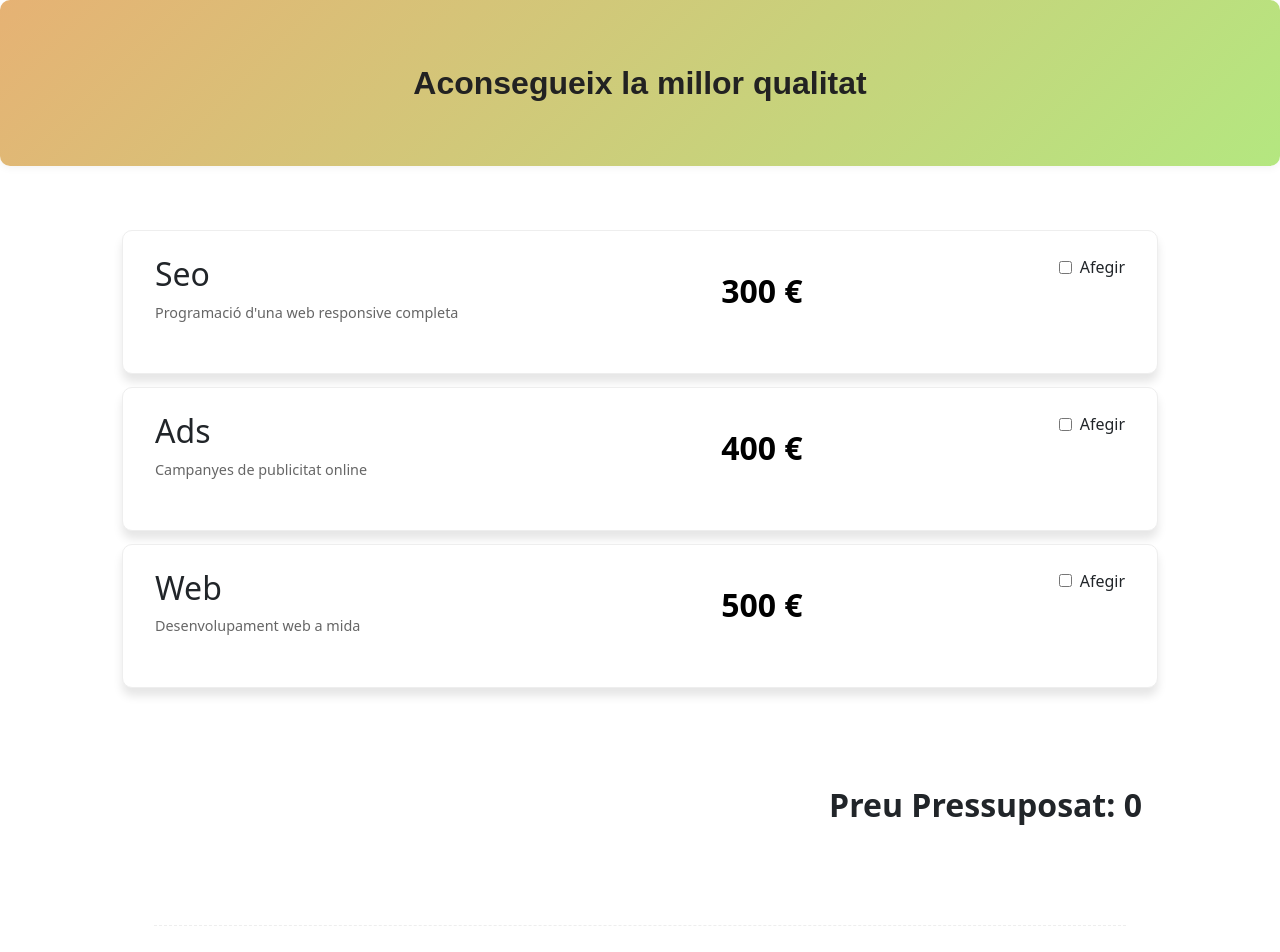
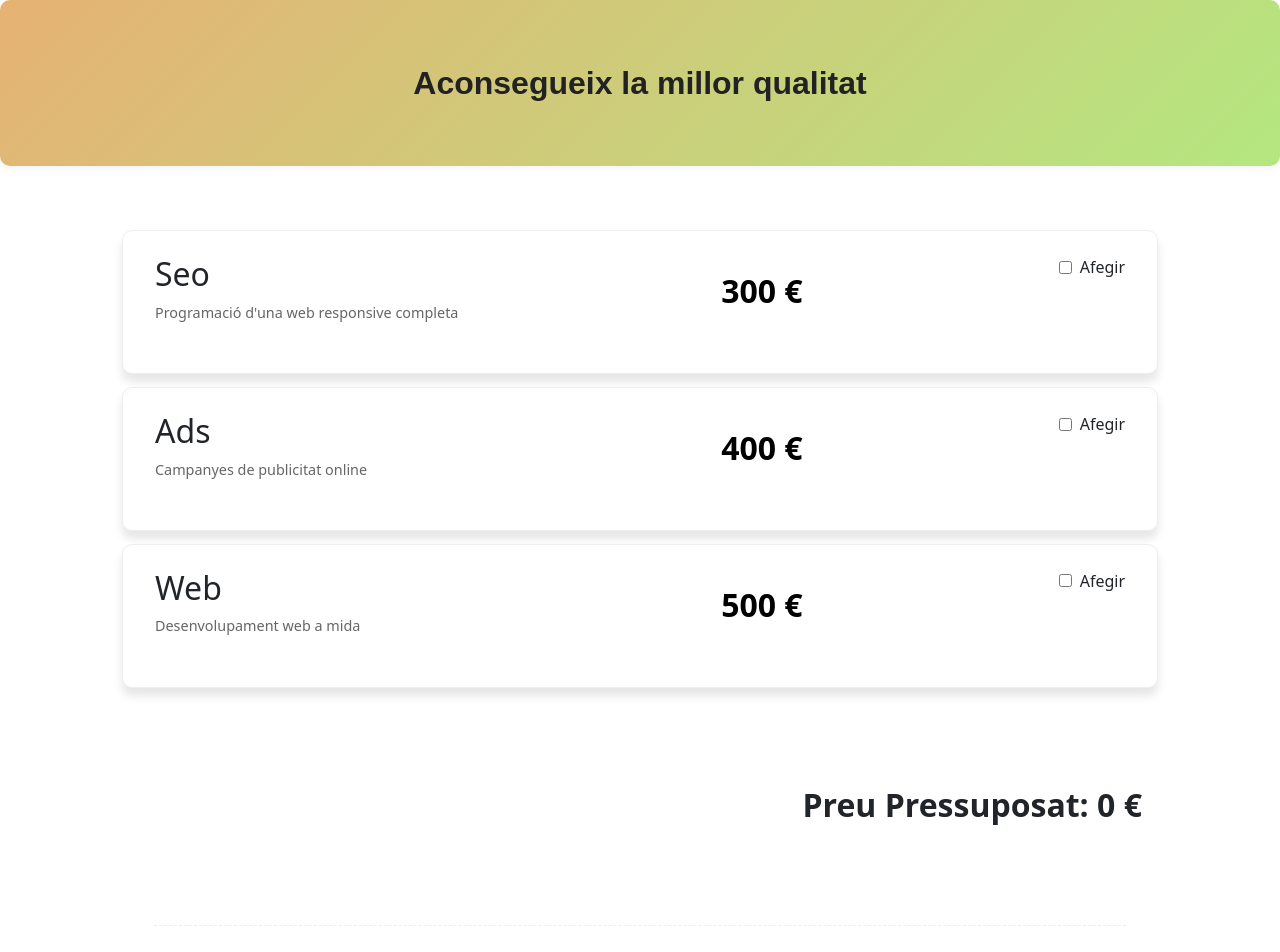
Before and after one commit to tutto-beep-bot/S6-budgets-app, an Angular app: page /welcome in a window 1280 px wide. Shown: the top 952 px of the page. Built offline with nearby package versions, Linux system fonts and the light colour scheme.

Commit message:
added Euro sign to total

```diff
--- a/src/app/welcome/welcome.component.html
+++ b/src/app/welcome/welcome.component.html
@@ -32,7 +32,7 @@
     </form>
     <br>
     <div class="total">
-        <strong>Preu Pressuposat: {{ total() + panelTotal }}</strong>
+        <strong>Preu Pressuposat: {{ total() + panelTotal }} €</strong>
     </div>
     @if (showWebDetails()) {
     <div class="client-form">
```
